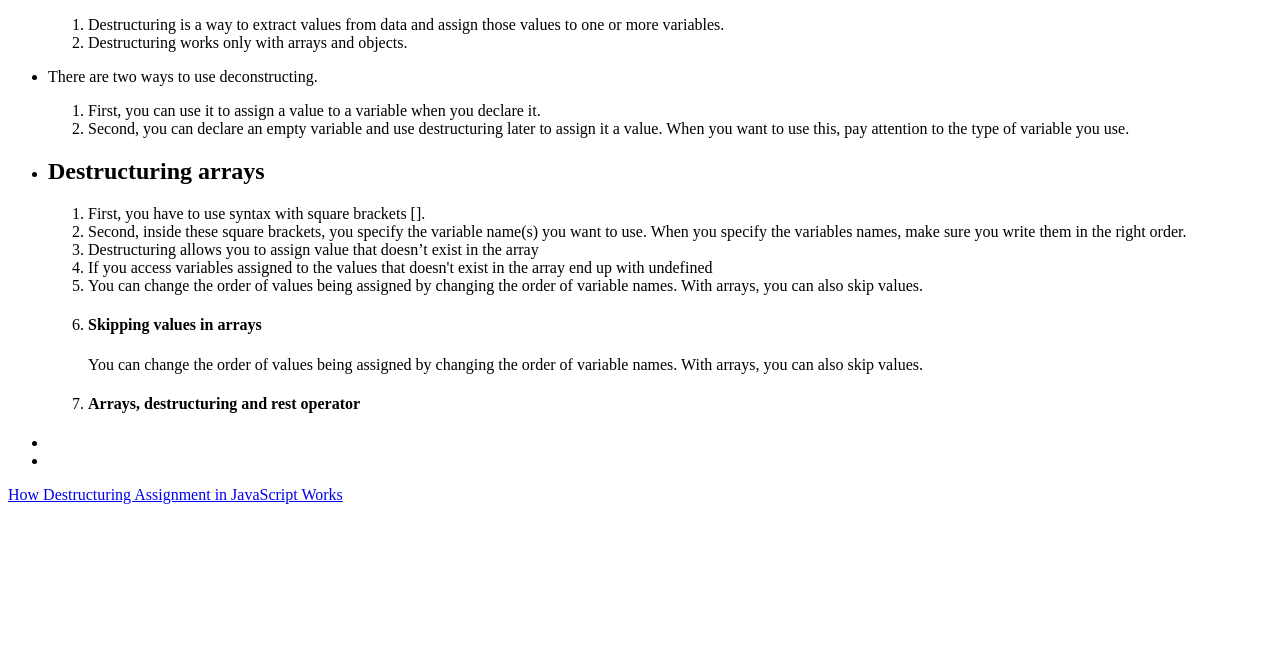
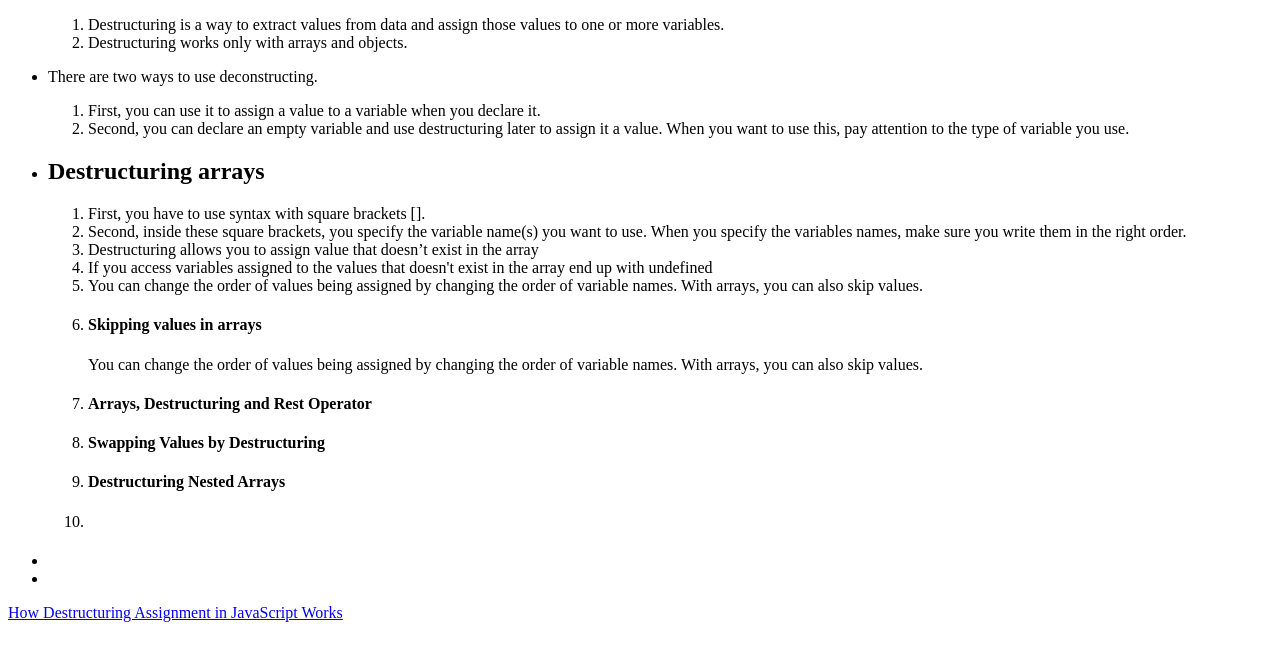
Before and after one commit to yugmani/alex-destructuring-assignment, a website: page index.html in a window 1280 px wide. Shown: the part 91-752 px from the top of the page. Drawn offline with Linux system fonts and the light colour scheme.

Commit message:
Destructuring a nested array

```diff
--- a/index.html
+++ b/index.html
@@ -51,7 +51,16 @@
           You can change the order of values being assigned by changing the
           order of variable names. With arrays, you can also skip values.
         </li>
-        <li><h4>Arrays, destructuring and rest operator</h4></li>
+        <li><h4>Arrays, Destructuring and Rest Operator</h4></li>
+        <li>
+          <h4>Swapping Values by Destructuring</h4>
+        </li>
+        <li>
+          <h4>Destructuring Nested Arrays</h4>
+        </li>
+        <li>
+          <h4></h4>
+        </li>
       </ol>
     </li>
     <li></li>
```
Also changed, not shown: index.js (+11 -0 lines).
